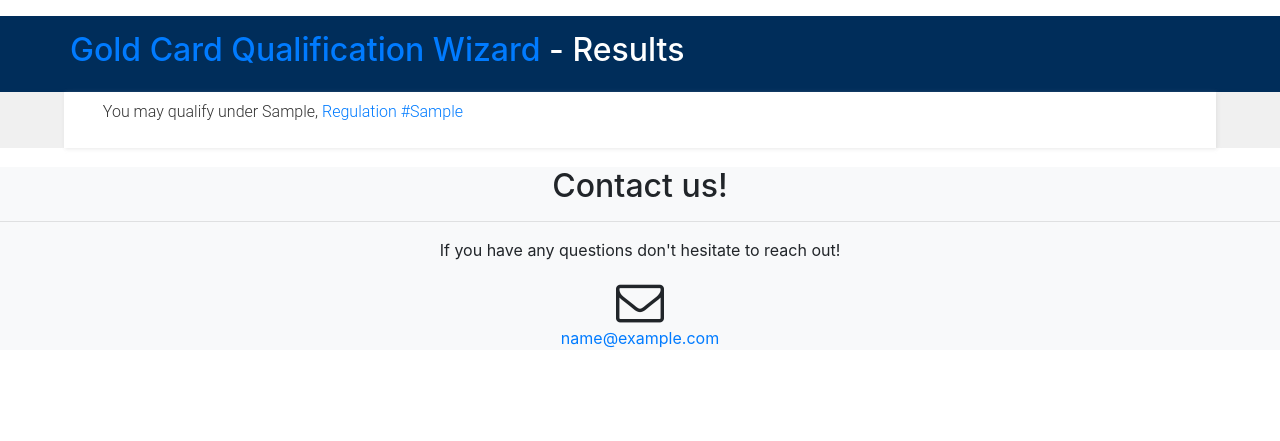
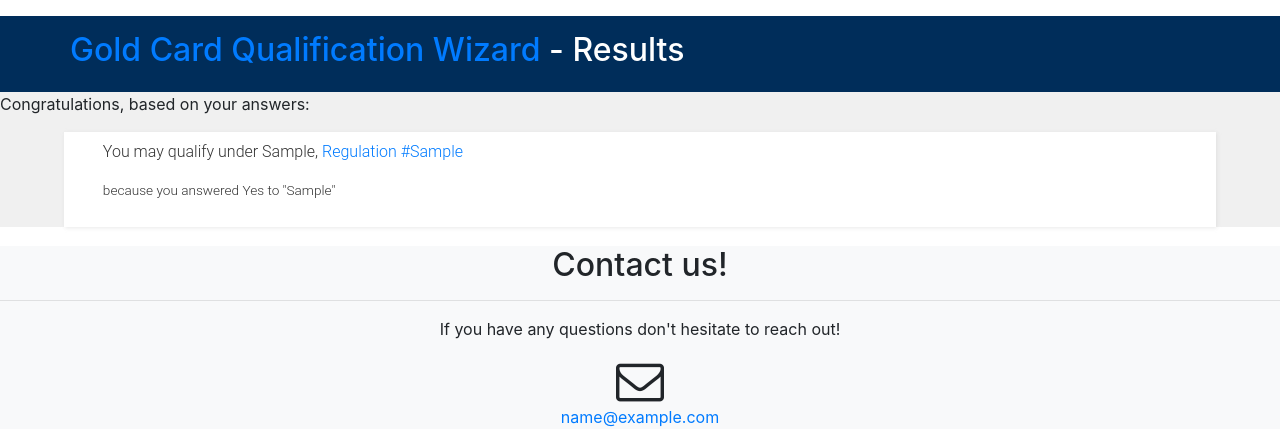
Before and after one commit to taiwangoldcard/twvisafinder, a Django app: template twvisafinder/templates/goldcardqualificationresults.html in a window 1280 px wide. Shown: the part 65-506 px from the top of the page. Run offline with Django 3.2, Linux system fonts and the light colour scheme; the template is opened without the code that fills it: most values are stand-ins (such as "Sample title", 1, 10 or a date in 2020); some libraries are stand-ins or nearby versions.

Commit message:
Add explanatory text to results.
Add the question text to the results page so people can associate
the qualification with their answers.

```diff
--- a/twvisafinder/templates/goldcardqualificationresults.html
+++ b/twvisafinder/templates/goldcardqualificationresults.html
@@ -24,16 +24,21 @@
         </div>
     </section>
      <section class="visadescriptions">
+
+	{% if qualdata|length == 0 %}
+        <p>Sorry, it looks like you don't qualify for the gold card.</p>
+	{% else %}
+	<p>Congratulations, based on your answers:</p>
+        {% endif %}
+
 	{% for qualification in qualdata %}
 	<div class="visadesc"><div class="gcdesccontainer">
         <p>You may qualify under {{qualification.get_ministry_display}},
         <a href="{{qualification.link}}">Regulation #{{qualification.regulation_no}}</a></p>
+	<p class="visacomments">because you answered Yes to "{{qualification.goldcardquestion_set.all.0}}"</p>
 	</div></div>
 	{% endfor %}
-        {% if qualdata|length == 0 %}
-        <p>Sorry, it looks like you don't qualify for the gold card.</p>
-        {% endif %}
-    </section>
+     </section>
 
 
     <section id="contact" class="bg-light">
```
